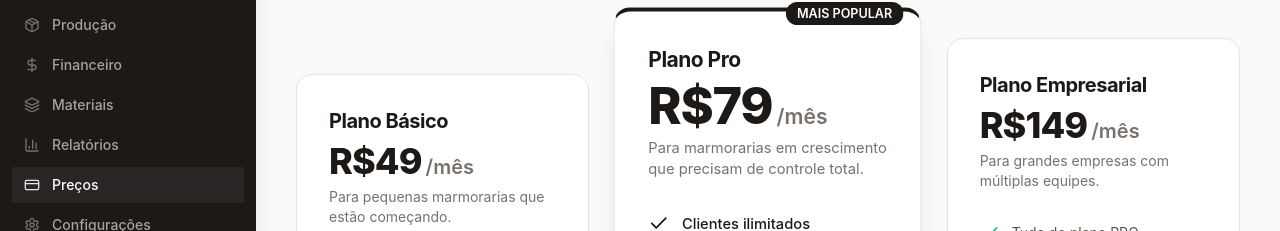
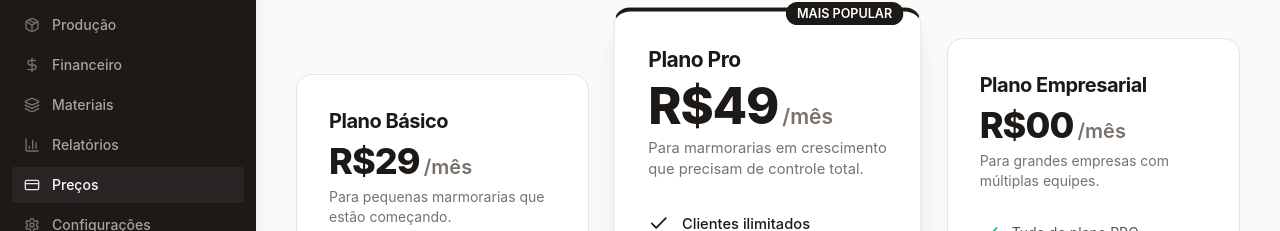
Before and after one commit to Marceloalbuquerqu3/Stone-ERP, a React (Vite) app: page /pricing in a window 1280 px wide. Shown: the part 241-472 px from the top of the page. Built offline with nearby package versions, Linux system fonts and the light colour scheme; sample sign-in values are in the browser's storage.

Commit message:
Update PricingPage.jsx

```diff
--- a/src/pages/PricingPage.jsx
+++ b/src/pages/PricingPage.jsx
@@ -29,7 +29,7 @@ const PricingPage = () => {
               <CardHeader className="p-8">
                 <CardTitle className="text-xl font-bold text-stone-900">Plano Básico</CardTitle>
                 <div className="mt-4 flex items-baseline text-stone-900">
-                  <span className="text-4xl font-extrabold tracking-tight">R$49</span>
+                  <span className="text-4xl font-extrabold tracking-tight">R$29</span>
                   <span className="ml-1 text-xl font-semibold text-stone-500">/mês</span>
                 </div>
                 <CardDescription className="mt-4 text-stone-500">
@@ -64,7 +64,7 @@ const PricingPage = () => {
               <CardHeader className="p-8">
                 <CardTitle className="text-xl font-bold text-stone-900">Plano Pro</CardTitle>
                 <div className="mt-4 flex items-baseline text-stone-900">
-                  <span className="text-5xl font-extrabold tracking-tight">R$79</span>
+                  <span className="text-5xl font-extrabold tracking-tight">R$49</span>
                   <span className="ml-1 text-xl font-semibold text-stone-500">/mês</span>
                 </div>
                 <CardDescription className="mt-4 text-stone-500">
@@ -96,7 +96,7 @@ const PricingPage = () => {
               <CardHeader className="p-8">
                 <CardTitle className="text-xl font-bold text-stone-900">Plano Empresarial</CardTitle>
                 <div className="mt-4 flex items-baseline text-stone-900">
-                  <span className="text-4xl font-extrabold tracking-tight">R$149</span>
+                  <span className="text-4xl font-extrabold tracking-tight">R$00</span>
                   <span className="ml-1 text-xl font-semibold text-stone-500">/mês</span>
                 </div>
                 <CardDescription className="mt-4 text-stone-500">
```
